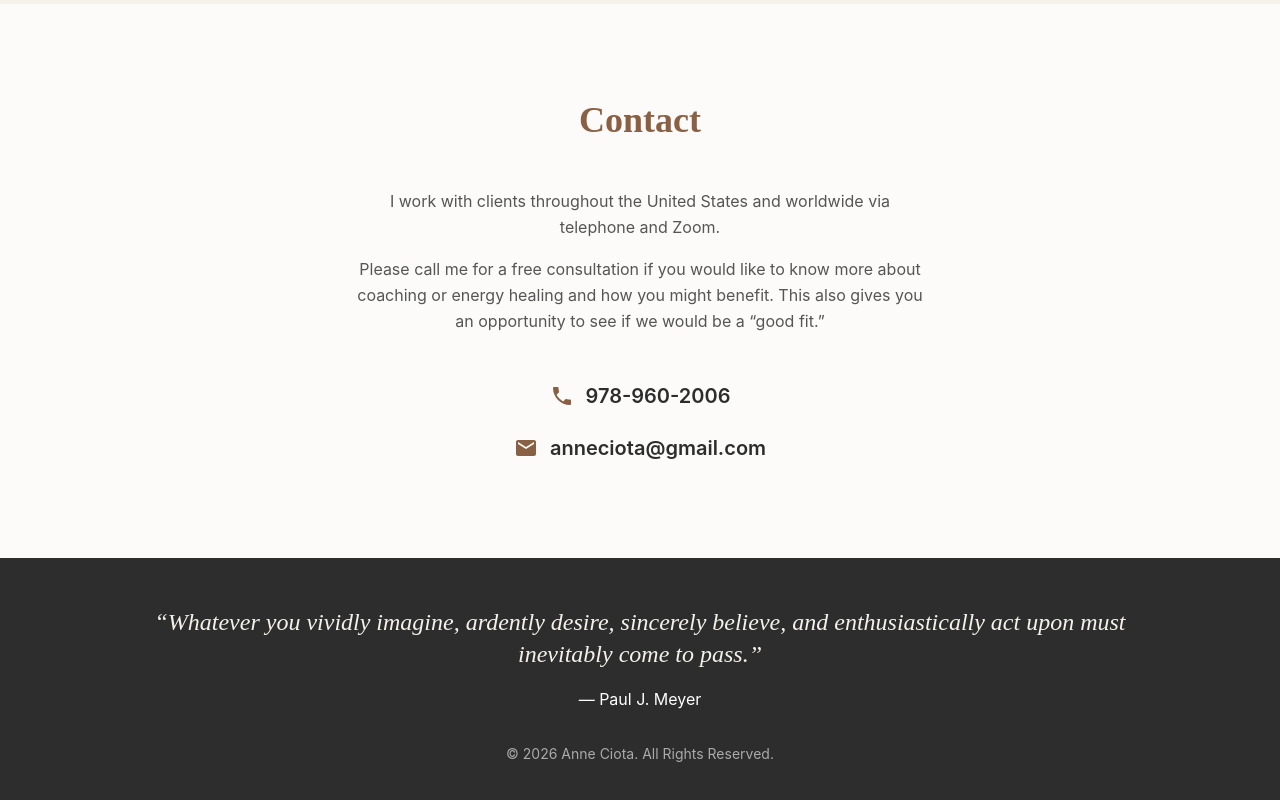
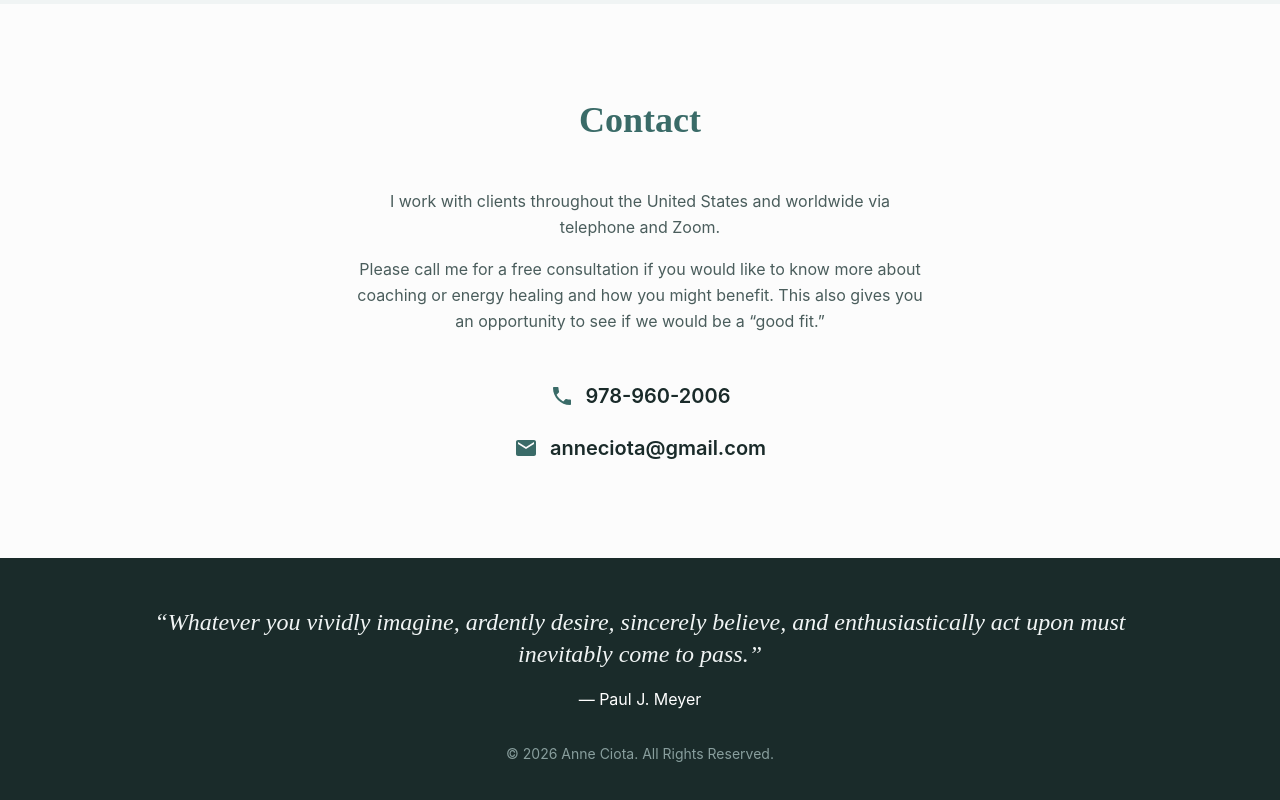
Before and after one commit to anneciota/anneciota.github.io, a website: page index.html in a window 1280 px wide. Shown: the part 8278-9078 px from the top of the page. Drawn offline with Linux system fonts and the light colour scheme.

Commit message:
style: rebrand color palette to subtle turquoise/blue

```diff
--- a/index.html
+++ b/index.html
@@ -12,7 +12,7 @@
     <link rel="icon" type="image/png" href="favicon-32x32.png" sizes="32x32">
     <link rel="icon" type="image/png" href="favicon-16x16.png" sizes="16x16">
     <link rel="manifest" href="manifest.json">
-    <meta name="theme-color" content="#fcfbf9">
+    <meta name="theme-color" content="#fcfcfc">
 </head>
 <body class="font-body text-text bg-bg text-base leading-relaxed">
 
@@ -37,7 +37,7 @@
                 <li><a href="#energy-psychology" class="relative text-[13px] font-bold uppercase tracking-widest text-text hover:text-primary transition-colors after:absolute after:-bottom-1 after:left-0 after:h-[2px] after:w-0 after:bg-primary after:transition-all after:duration-300 hover:after:w-full">Energy</a></li>
                 <li><a href="#certifications" class="relative text-[13px] font-bold uppercase tracking-widest text-text hover:text-primary transition-colors after:absolute after:-bottom-1 after:left-0 after:h-[2px] after:w-0 after:bg-primary after:transition-all after:duration-300 hover:after:w-full">Certifications</a></li>
                 <li><a href="#testimonials" class="relative text-[13px] font-bold uppercase tracking-widest text-text hover:text-primary transition-colors after:absolute after:-bottom-1 after:left-0 after:h-[2px] after:w-0 after:bg-primary after:transition-all after:duration-300 hover:after:w-full">Testimonials</a></li>
-                <li><a href="#" class="open-contact-modal px-6 py-2.5 bg-primary text-white text-[13px] font-bold uppercase tracking-widest rounded-full shadow-md hover:bg-[#6d4b34] hover:shadow-lg hover:-translate-y-0.5 transition-all duration-300">Contact</a></li>
+                <li><a href="#" class="open-contact-modal px-6 py-2.5 bg-primary text-white text-[13px] font-bold uppercase tracking-widest rounded-full shadow-md hover:bg-[#2a4f4d] hover:shadow-lg hover:-translate-y-0.5 transition-all duration-300">Contact</a></li>
             </ul>
         </div>
         <!-- Mobile Dropdown -->
@@ -48,7 +48,7 @@
             <li class="py-3"><a href="#energy-psychology" class="text-[13px] font-bold uppercase tracking-widest text-text hover:text-primary transition-colors">Energy Psychology</a></li>
             <li class="py-3"><a href="#certifications" class="text-[13px] font-bold uppercase tracking-widest text-text hover:text-primary transition-colors">Certifications</a></li>
             <li class="py-3"><a href="#testimonials" class="text-[13px] font-bold uppercase tracking-widest text-text hover:text-primary transition-colors">Testimonials</a></li>
-            <li class="py-5"><a href="#" class="open-contact-modal inline-block px-8 py-3 bg-primary text-white text-[13px] font-bold uppercase tracking-widest rounded-full shadow-md hover:bg-[#6d4b34] transition-colors">Contact</a></li>
+            <li class="py-5"><a href="#" class="open-contact-modal inline-block px-8 py-3 bg-primary text-white text-[13px] font-bold uppercase tracking-widest rounded-full shadow-md hover:bg-[#2a4f4d] transition-colors">Contact</a></li>
         </ul>
     </nav>
 
@@ -59,7 +59,7 @@
                 <span class="text-lg uppercase tracking-widest text-secondary block mb-4">Transform Your Life</span>
                 <h1 class="font-heading text-4xl md:text-5xl lg:text-6xl font-semibold text-primary mb-6 leading-tight">Create a Life You Love Living</h1>
                 <p class="text-lg md:text-xl text-text-light mb-10">Experience a powerful 12-week process of transformation with Dream Builder Coaching, supported by over 30 years of therapeutic and energy psychology expertise.</p>
-                <a href="#" class="open-contact-modal inline-block bg-primary text-white py-4 px-8 rounded font-semibold uppercase tracking-wide text-sm shadow-md hover:bg-[#6d4b34] hover:-translate-y-0.5 transition-all">Schedule a Discovery Call</a>
+                <a href="#" class="open-contact-modal inline-block bg-primary text-white py-4 px-8 rounded font-semibold uppercase tracking-wide text-sm shadow-md hover:bg-[#2a4f4d] hover:-translate-y-0.5 transition-all">Schedule a Discovery Call</a>
             </div>
         </div>
     </header>
@@ -133,7 +133,7 @@
                 </div>
 
                 <div class="text-center">
-                    <a href="#" class="open-contact-modal inline-block bg-primary text-white py-4 px-8 rounded font-semibold uppercase tracking-wide text-sm shadow-md hover:bg-[#6d4b34] hover:-translate-y-0.5 transition-all">Schedule a Discovery Call</a>
+                    <a href="#" class="open-contact-modal inline-block bg-primary text-white py-4 px-8 rounded font-semibold uppercase tracking-wide text-sm shadow-md hover:bg-[#2a4f4d] hover:-translate-y-0.5 transition-all">Schedule a Discovery Call</a>
                 </div>
             </div>
         </div>
@@ -309,12 +309,12 @@
         <div class="max-w-[1100px] mx-auto px-8">
             <p class="font-heading italic text-2xl mb-4 text-bg-alt">“Whatever you vividly imagine, ardently desire, sincerely believe, and enthusiastically act upon must inevitably come to pass.”</p>
             <p class="text-white">&mdash; Paul J. Meyer</p>
-            <p class="mt-8 text-sm text-[#aaaaaa]">&copy; <script>document.write(new Date().getFullYear())</script> Anne Ciota. All Rights Reserved.</p>
+            <p class="mt-8 text-sm text-secondary">&copy; <script>document.write(new Date().getFullYear())</script> Anne Ciota. All Rights Reserved.</p>
         </div>
     </footer>
 
     <!-- Back to Top Button -->
-    <button id="back-to-top" class="fixed bottom-8 right-8 bg-primary text-white p-3 rounded-full shadow-lg hover:bg-[#6d4b34] hover:-translate-y-1 transition-all duration-300 opacity-0 pointer-events-none z-50" aria-label="Back to top">
+    <button id="back-to-top" class="fixed bottom-8 right-8 bg-primary text-white p-3 rounded-full shadow-lg hover:bg-[#2a4f4d] hover:-translate-y-1 transition-all duration-300 opacity-0 pointer-events-none z-50" aria-label="Back to top">
         <svg class="w-6 h-6 fill-current" viewBox="0 0 24 24"><path d="M4 12l1.41 1.41L11 7.83V20h2V7.83l5.58 5.59L20 12l-8-8-8 8z"/></svg>
     </button>
 
@@ -372,7 +372,7 @@
 
                 <div class="flex items-center justify-between pt-4 border-t border-black/5">
                     <button type="button" id="cancel-modal" class="px-6 py-2.5 text-sm font-bold text-text-light hover:text-text transition-colors">Cancel</button>
-                    <button type="submit" class="inline-flex items-center gap-2 px-8 py-3 bg-primary text-white text-sm font-bold uppercase tracking-widest rounded-full shadow-md hover:bg-[#6d4b34] transition-colors group">
+                    <button type="submit" class="inline-flex items-center gap-2 px-8 py-3 bg-primary text-white text-sm font-bold uppercase tracking-widest rounded-full shadow-md hover:bg-[#2a4f4d] transition-colors group">
                         <svg class="w-4 h-4 group-hover:translate-x-1 transition-transform" fill="none" stroke="currentColor" viewBox="0 0 24 24"><path stroke-linecap="round" stroke-linejoin="round" stroke-width="2" d="M12 19l9 2-9-18-9 18 9-2zm0 0v-8"></path></svg>
                         Submit Request
                     </button>
@@ -389,7 +389,7 @@
             </div>
             <h3 class="font-heading text-2xl font-bold text-primary mb-3">Message Sent Successfully!</h3>
             <p class="text-text-light mb-8" id="success-message-text">Thank you for reaching out. I'll get back to you within 24-48 hours.</p>
-            <button id="close-success-modal" class="w-full py-3 bg-primary text-white text-sm font-bold uppercase tracking-widest rounded-full shadow-md hover:bg-[#6d4b34] transition-colors">Done</button>
+            <button id="close-success-modal" class="w-full py-3 bg-primary text-white text-sm font-bold uppercase tracking-widest rounded-full shadow-md hover:bg-[#2a4f4d] transition-colors">Done</button>
         </div>
     </div>
 
--- a/src/input.css
+++ b/src/input.css
@@ -9,22 +9,22 @@
   }
 
   ::-webkit-scrollbar-track {
-    background: #fcfbf9;
+    background: #fcfcfc;
   }
 
   ::-webkit-scrollbar-thumb {
-    background: #d4a373;
+    background: #699996;
     border-radius: 6px;
-    border: 3px solid #fcfbf9; /* Creates a padded look */
+    border: 3px solid #fcfcfc; /* Creates a padded look */
   }
 
   ::-webkit-scrollbar-thumb:hover {
-    background: #8a6044;
+    background: #3a6b68;
   }
 
   /* Custom Scrollbar for Firefox */
   html {
     scrollbar-width: thin;
-    scrollbar-color: #d4a373 #fcfbf9;
+    scrollbar-color: #699996 #fcfcfc;
   }
 }
--- a/tailwind.config.js
+++ b/tailwind.config.js
@@ -7,14 +7,14 @@ module.exports = {
   theme: {
     extend: {
       colors: {
-        bg: '#fcfbf9',
-        'bg-alt': '#f4f1eb',
-        text: '#2d2d2d',
-        'text-light': '#555555',
-        primary: '#8a6044', // Warm terracotta
-        'primary-light': '#d4a373',
-        secondary: '#5d7052', // Sage green
-        accent: '#e9edc9',
+        bg: '#fcfcfc',
+        'bg-alt': '#f0f4f4',
+        text: '#1a2b2a',
+        'text-light': '#4a5d5c',
+        primary: '#3a6b68', // Muted deep teal/turquoise
+        'primary-light': '#699996',
+        secondary: '#889e9d', // Soft muted blue-gray
+        accent: '#e0ebea',
       },
       fontFamily: {
         heading: ['"Playfair Display"', 'serif'],
```
Also changed, not shown: code/core.css.
